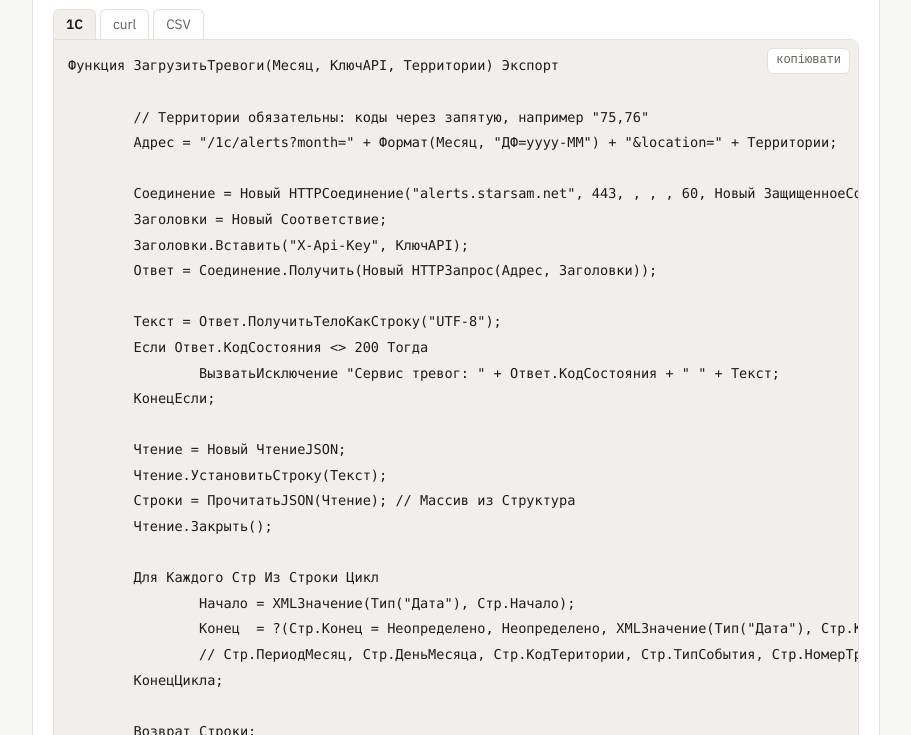
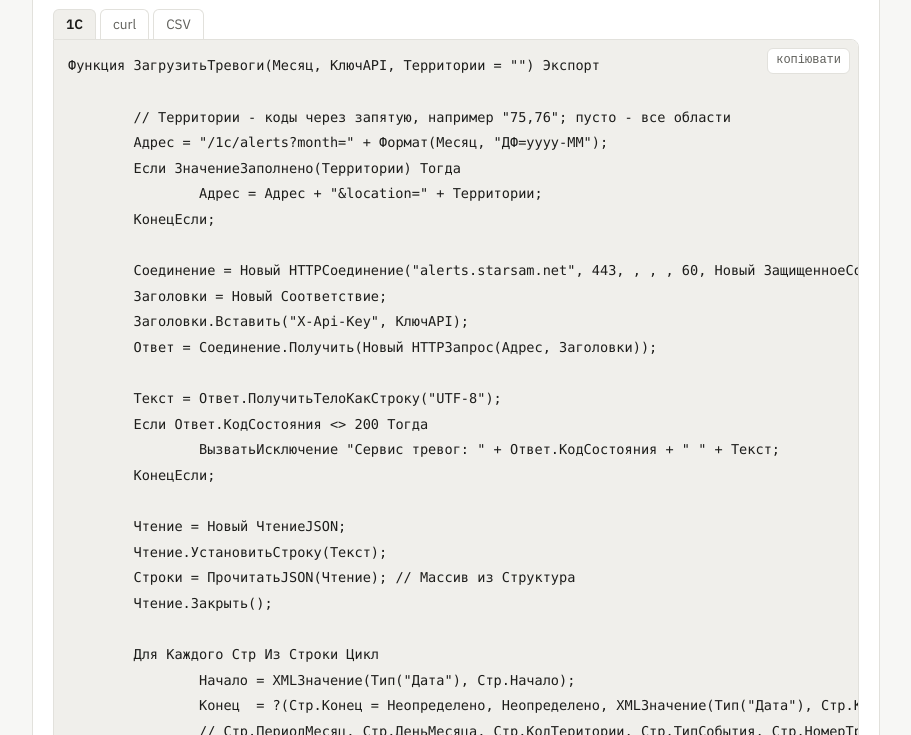
Before and after one commit to yuri-mish/alerts-service, a website: page src/site/landing.html in a window 1280 px wide. Shown: the part 4885-5620 px from the top of the page, without its empty margins (184-1095 px from the left). Drawn offline with Linux system fonts and the light colour scheme; no server answers.

Commit message:
Landing: 1C example - territories optional (empty = all regions)
Co-Authored-By: Claude Opus 5.5 <noreply@anthropic.com>

```diff
--- a/src/site/landing.html
+++ b/src/site/landing.html
@@ -514,10 +514,13 @@ console.log(`${total.alerts} тривог, ${total.hours} год`);</code></pre>
       <button class="tab" role="tab" aria-selected="false" data-tab="curl">curl</button>
       <button class="tab" role="tab" aria-selected="false" data-tab="csv">CSV</button>
     </div>
-    <div class="panel" data-group="onec" data-tab="1c"><pre><code>Функция ЗагрузитьТревоги(Месяц, КлючAPI, Территории) Экспорт
+    <div class="panel" data-group="onec" data-tab="1c"><pre><code>Функция ЗагрузитьТревоги(Месяц, КлючAPI, Территории = "") Экспорт
 
-	// Территории обязательны: коды через запятую, например "75,76"
-	Адрес = "/1c/alerts?month=" + Формат(Месяц, "ДФ=yyyy-MM") + "&amp;location=" + Территории;
+	// Территории - коды через запятую, например "75,76"; пусто - все области
+	Адрес = "/1c/alerts?month=" + Формат(Месяц, "ДФ=yyyy-MM");
+	Если ЗначениеЗаполнено(Территории) Тогда
+		Адрес = Адрес + "&amp;location=" + Территории;
+	КонецЕсли;
 
 	Соединение = Новый HTTPСоединение("alerts.starsam.net", 443, , , , 60, Новый ЗащищенноеСоединениеOpenSSL);
 	Заголовки = Новый Соответствие;
```
